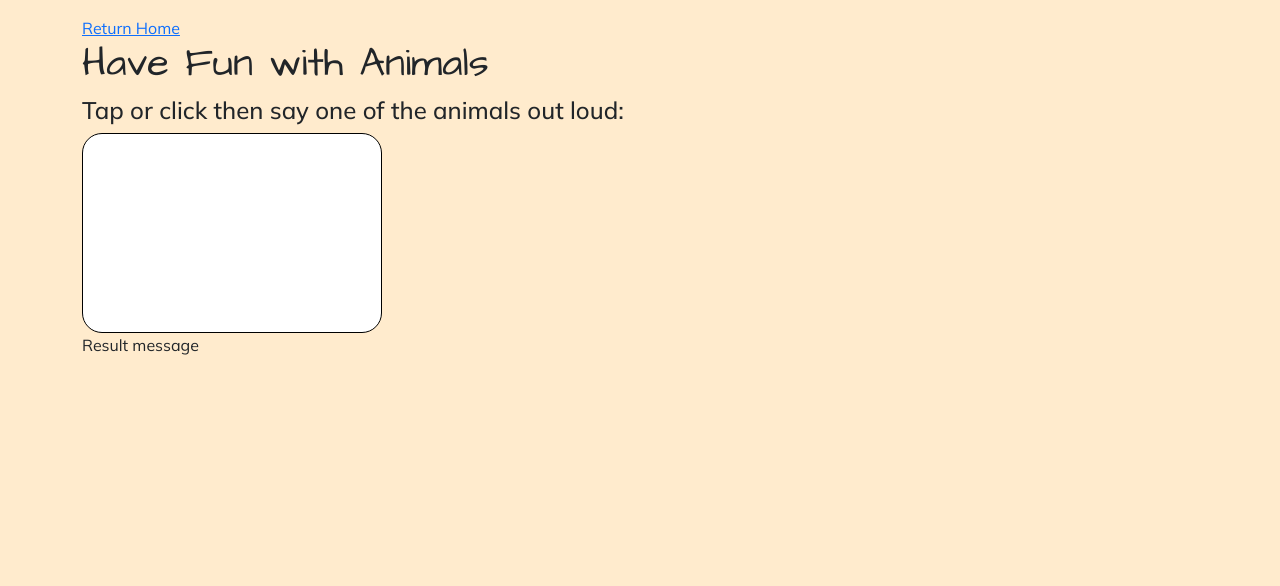
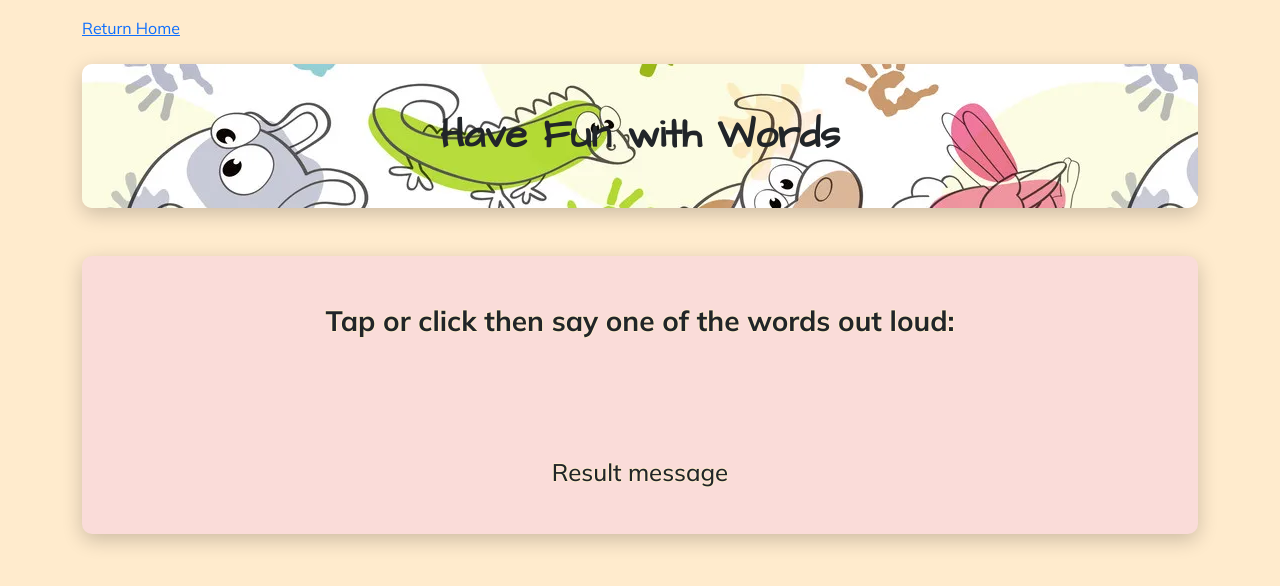
Before and after one commit to hoaian-phan/teach-tod-talk, a Flask app: template templates/words.html in a window 1280 px wide. Shown: the top 586 px of the page. Run offline with Flask 2, Linux system fonts and the light colour scheme; the template is opened without the code that fills it, so the values that code supplies are empty.

Commit message:
Finished styling word lessons

```diff
--- a/server.py
+++ b/server.py
@@ -34,7 +34,7 @@ CATEGORIES = {
       {'tiger': '/static/image/tiger.jpg'},
       {'turtle': '/static/image/turtle.jpg'},
       {'monkey': '/static/image/monkey.jpg'},
-      {'deer': '/static/image/deer.jpg'},
+      {'rabbit': '/static/image/rabbit.jpg'},
       {'mouse': '/static/image/mouse.jpg'},
       {'dolphin': '/static/image/dolphin.jpg'},
       {'crab': '/static/image/crab.jpg'},
@@ -43,9 +43,9 @@ CATEGORIES = {
     "advanced": [
       {'zebra': '/static/image/zebra.jpg'},
       {'shark': '/static/image/shark.jpg'},
-      {'rabbit': '/static/image/rabbit.jpg'},
+      {'koala': '/static/image/koala.jpg'},
       {'shrimp': '/static/image/shrimp.jpg'},
-      {'bee': '/static/image/bee.jpg'},
+      {'snake': '/static/image/snake.jpg'},
       {'butterfly': '/static/image/butterfly.jpg'},
       {'lobster': '/static/image/lobster.jpg'},
       {'caterpillar': '/static/image/caterpillar.jpg'},
--- a/static/css/style.css
+++ b/static/css/style.css
@@ -10,7 +10,10 @@ h2 {
   font-family: 'Architects Daughter', cursive;
 }
 
-
+h3,
+h4 {
+  text-shadow: -1px 0 blanchedalmond, 0 1px blanchedalmond, 1px 0 blanchedalmond, 0 -1px blanchedalmond;
+}
 
 /* banner homepage */
 h1.banner {
@@ -44,20 +47,20 @@ h1.banner {
   border: 1px solid #7FD6E6;
 }
 
+
 /* color lessons */
-h3,
-h4 {
-  text-shadow: -1px 0 blanchedalmond, 0 1px blanchedalmond, 1px 0 blanchedalmond, 0 -1px blanchedalmond;
-}
-
 h1.color_banner {
   background-image: url("/static/image/pencil-diag.jpg");
   background-size: cover;
   border-radius: 10px;
   box-shadow: 0 6px 20px rgb(0 0 0 / 20%);
-  /* color: white; */
 }
 
+.content {
+  border-radius: 10px;
+  box-shadow: 0 6px 20px rgb(0 0 0 / 20%);
+  background-color: #FADCD9;
+}
 
 /* list of color display */
 .color_list,
@@ -71,6 +74,7 @@ h1.color_banner {
 .word_display {
   border: 1px solid black;
   border-radius: 50px;
+  box-shadow: 0 6px 20px rgb(0 0 0 / 20%);
   width: 175px;
   height: 50px;
   text-align: center;
@@ -78,22 +82,35 @@ h1.color_banner {
   font-weight: 400;
 }
 
+.word_display {
+  background-color: #D4F1F4;
+}
+
+/* word banner */
+h1.word_banner {
+  background-image: url("/static/image/animals-full.jpg");
+  /* background-size: cover; */
+  border-radius: 10px;
+  box-shadow: 0 6px 20px rgb(0 0 0 / 20%);
+}
 
 
 
+.output {
+  margin-top: 16rem;
+}
 
-/* background for color change */
-.color_change,
-.word_result {
+/* background for word result */
+/* .word_result {
   border: 1px solid black;
   background-color: white;
   border-radius: 20px;
   width: 300px;
   height: 200px;
   text-align: center;
-}
+} */
 
 /* image size */
 img {
-  height: 100%;
+  width: 35%;
 }
--- a/templates/colors.html
+++ b/templates/colors.html
@@ -12,7 +12,7 @@
     Have Fun with Colors
   </h1>
 
-  <section class="text-center my-5">
+  <section class="text-center my-5 content">
     <h3 class="m-3 pt-5 fw-bold"> Tap or click then say one of the colors out loud:</h3>
     {% for color in colors %}
     <div class="color_list py-3 px-4">
@@ -20,7 +20,7 @@
     </div>
     {% endfor %}
 
-    <h4 class="output text-center my-5 fw-bold pb-5">Result message</h4>
+    <h4 class="output text-center fw-bold pb-5">Result message</h4>
   </section>
 
 
--- a/templates/home.html
+++ b/templates/home.html
@@ -39,7 +39,7 @@
           Choose a level:
           <div class="container-fluid d-flex justify-content-around mt-2">
             <div class="form-check fw-normal">
-              <input type="radio" id="easy" name="level" value="easy" class="form-check-input" required>
+              <input type="radio" id="easy" name="level" value="easy" class="form-check-input" required checked>
               <label for="easy">Easy</label>
             </div>
             <div class="form-check fw-normal">
--- a/templates/words.html
+++ b/templates/words.html
@@ -8,33 +8,28 @@
 
 {% block body %}
 <main>
-  <h1>
-    Have Fun with Animals
+  <h1 class="container-fluid mt-4 mb-5 p-5 text-center fw-bold word_banner">
+    Have Fun with Words
   </h1>
 
-  <section>
-    <h4> Tap or click then say one of the animals out loud:</h4>
+  <section class="text-center my-5 content">
+    <h3 class="m-3 pt-5 fw-bold"> Tap or click then say one of the words out loud:</h3>
     {% for dict in words %}
     {% for key, value in dict.items() %}
-    <div class="word_list">
-      <div class="word_display">{{key}}</div>
+    <div class="word_list py-3 px-4">
+      <div class="word_display align-baseline p-1">{{key}}</div>
       <input id="hidden_word_{{key}}" type="hidden" value="{{value}}">
     </div>
     {% endfor %}
     {% endfor %}
 
-  </section>
-
-  <section>
-    <div class="word_result">
+    <div class="word_result text-center my-5">
       <img src="">
     </div>
 
+    <h4 class="output text-center my-5 pb-5">Result message</h4>
   </section>
 
-  <section>
-    <p class="output">Result message</p>
-  </section>
 
 
 
```
Also changed, not shown: static/image/animals-full.jpg (added), static/image/koala.jpg (added), static/image/snake.jpg (added).
